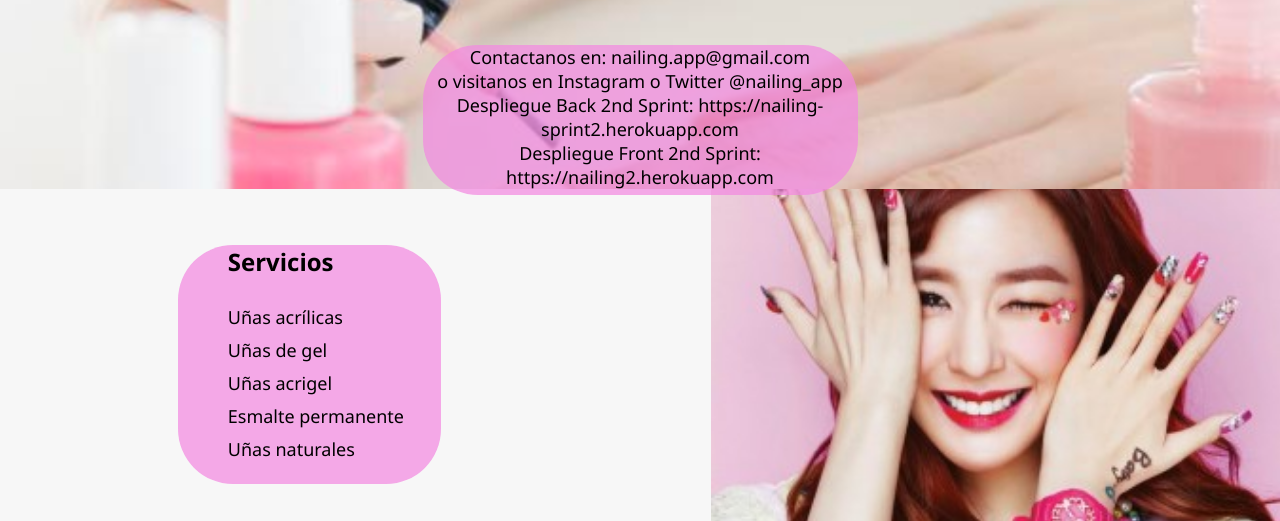
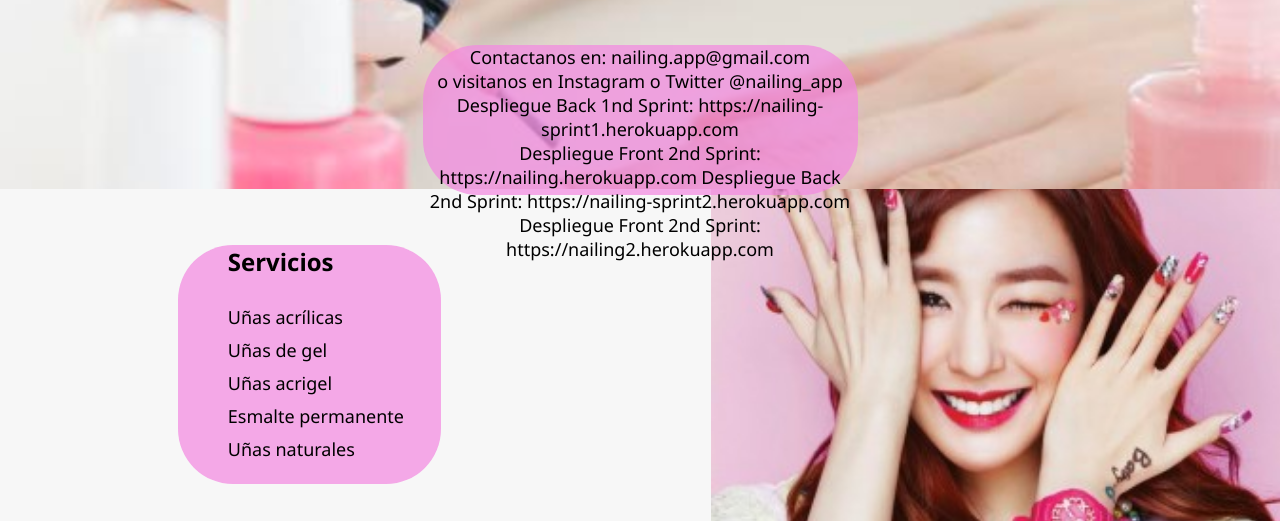
Before and after one commit to nailingapp/nailingapp.github.io, a plain HTML site: page index.html in a window 1280 px wide. Shown: the part 418-939 px from the top of the page. Drawn offline with Linux system fonts and the light colour scheme.

Commit message:
Adicion de despliegues sprint 1

```diff
--- a/index.html
+++ b/index.html
@@ -24,7 +24,9 @@
             <div class="third-image">
                 <div id="text-thirddiv">
                     <a>Contactanos en: nailing.app@gmail.com<br> o visitanos en Instagram o Twitter @nailing_app</a>
+                    <a>Despliegue Back 1nd Sprint: https://nailing-sprint1.herokuapp.com<br> Despliegue Front 2nd Sprint: https://nailing.herokuapp.com</a>
                     <a>Despliegue Back 2nd Sprint: https://nailing-sprint2.herokuapp.com<br> Despliegue Front 2nd Sprint: https://nailing2.herokuapp.com</a>
+
                 </div>
             </div>
             <div class="fourth-image">
```
